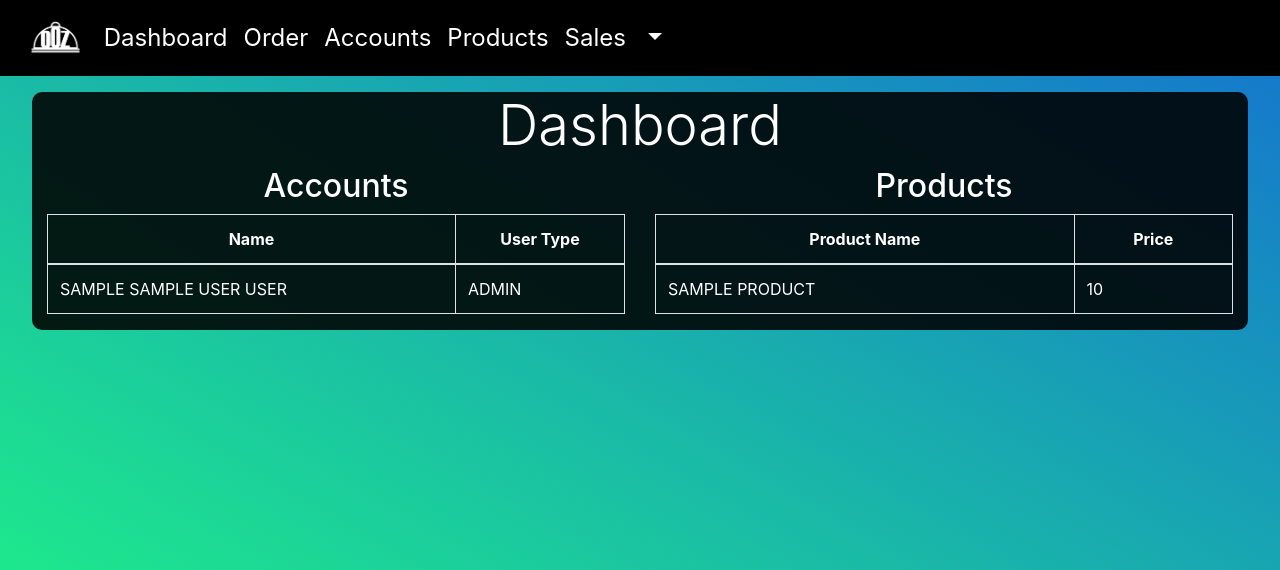
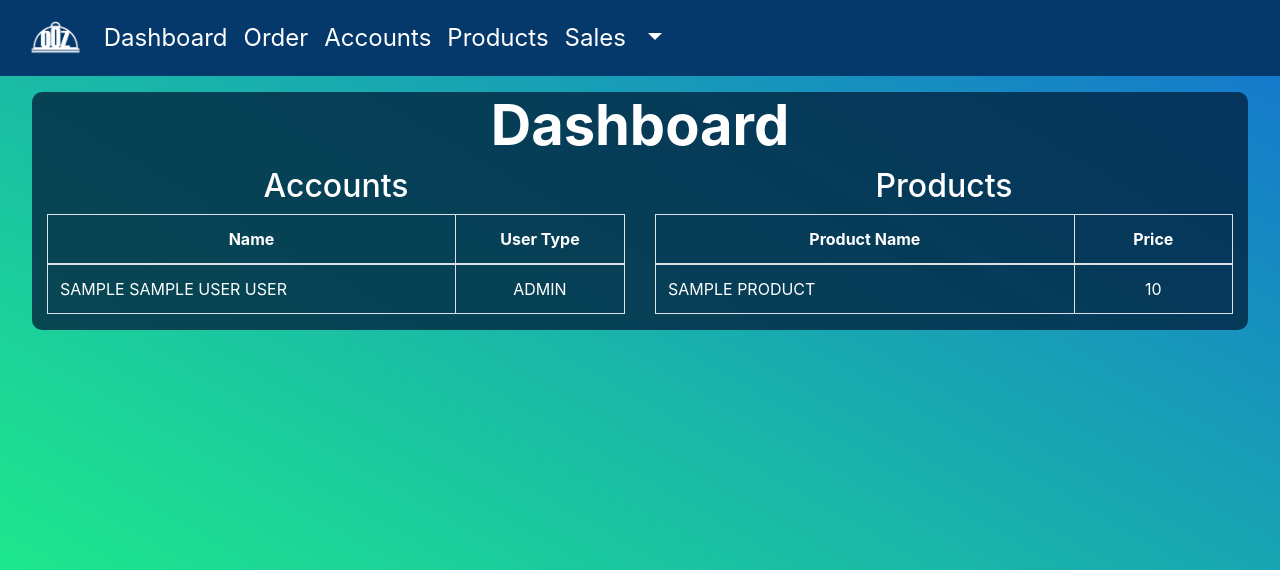
Before and after one commit to MasterKing251/final_project_im, a PHP site: page / in a window 1280 px wide. Shown: the top 570 px of the page. Run offline with PHP 8.4, Linux system fonts and the light colour scheme; the visitor is signed in with stand-in values (Sample User, id 1); tables that the repository leaves empty or names only in its code hold one stand-in row (values such as "Sample post"); data that the repository does not hold is empty; some libraries are stand-ins or nearby versions.

Commit message:
version1

```diff
--- a/css/accounts.css
+++ b/css/accounts.css
@@ -28,8 +28,7 @@ body {
   margin-top: 1rem;
 }
 .card {
-  color: rgb(0, 0, 0);
-  background: rgba(0, 0, 0, 0.876);
+  background: #02213ec7;
 }
 .table {
   border-radius: 10px;
@@ -41,8 +40,7 @@ body {
   color: rgb(255, 255, 255);
 }
 .fontSize {
-  font-size: 20px;
-  font-weight: normal;
+  font-weight: bold;
   color: white;
 }
 .del {
--- a/css/navbar.css
+++ b/css/navbar.css
@@ -9,7 +9,7 @@
   width: auto;
 }
 .navbar {
-  background-color: #000000;
+  background-color: #05396b;
   font-size: 1.5rem;
 }
 
--- a/css/style.css
+++ b/css/style.css
@@ -20,7 +20,7 @@ body {
 }
 .content {
   margin: 1rem 2rem;
-  background: rgba(0, 0, 0, 0.876);
+  background: #02213ec7;
   border-radius: 10px;
   color: White;
 }
@@ -30,3 +30,9 @@ body {
 .table {
   color: White;
 }
+.bold {
+  font-weight: bold;
+}
+.hov :hover {
+  color: aqua;
+}
--- a/css/style_order.css
+++ b/css/style_order.css
@@ -9,7 +9,7 @@
   width: auto;
 }
 .navbar {
-  background-color: #000000;
+  background-color: #05396b;
   font-size: 1.5rem;
 }
 .display-4 {
--- a/css/style_products.css
+++ b/css/style_products.css
@@ -19,7 +19,7 @@
   width: auto;
 }
 .navbar {
-  background-color: #000000;
+  background-color: #05396b;
   font-size: 1.5rem;
 }
 .display-4 {
--- a/css/styles_sales.css
+++ b/css/styles_sales.css
@@ -21,8 +21,7 @@ table {
   width: 98%;
   color: white;
   border: none;
-  background: rgb(0, 0, 0);
-  background: rgba(0, 0, 0, 0.5);
+  background: #02213ec7;
   border-radius: 10px;
   font-family: arial, sans-serif;
   border-collapse: collapse;
@@ -42,3 +41,6 @@ th {
   font-size: 20px;
   padding: 8px;
 }
+.text-center {
+  font-weight: bold;
+}
--- a/index.php
+++ b/index.php
@@ -19,7 +19,7 @@ try {
 
 <body>
     <div class="content">
-        <h1 class="text-center display-4">Dashboard</h1>
+        <h1 class="text-center display-4 bold">Dashboard</h1>
         <div class="tables ">
 
             <br>
@@ -38,11 +38,12 @@ try {
                     <tbody class="table-body ">
 
                         <?php foreach ($accounts as $account) { ?>
-                        <tr class="">
+                        <tr class="hov">
                             <td style="text-transform: uppercase;">
                                 <?php echo $account->first_name." ".$account->middle_name." ". $account->last_name;?>
                             </td>
-                            <td style="text-transform: uppercase;"><?php echo $account->user_type; ?>
+                            <td class="text-center" style="text-transform: uppercase;">
+                                <?php echo $account->user_type; ?>
                             </td>
 
                         </tr>
@@ -62,14 +63,14 @@ try {
 
                         </tr>
                     </thead>
-                    <tbody class="table-body ">
+                    <tbody class="table-body hov">
 
                         <?php foreach ($products as $product) { ?>
-                        <tr class="">
+                        <tr class="hov">
                             <td style="text-transform: uppercase;">
                                 <?php echo $product->name;?>
                             </td>
-                            <td style="text-transform: uppercase;"><?php echo $product->price; ?>
+                            <td class="text-center" style="text-transform: uppercase;"><?php echo $product->price; ?>
                             </td>
 
                         </tr>
```
